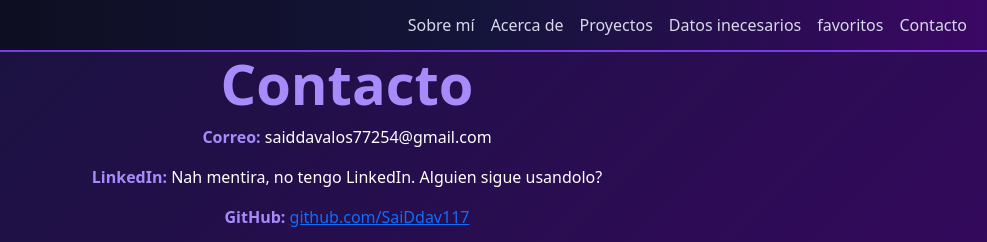
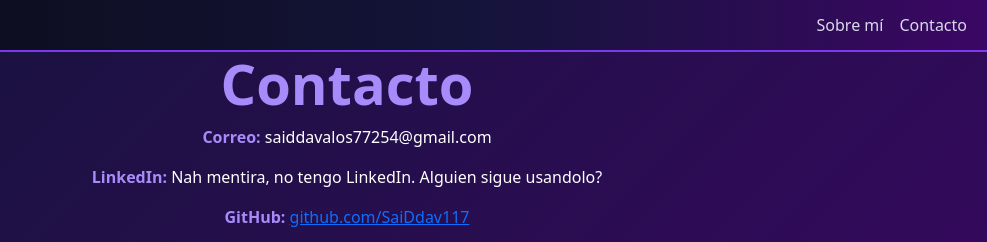
Before and after one commit to SaiDdav117/portafolio-personal, a plain HTML site: page index2.html in a window 1280 px wide. Shown: the top 242 px of the page, 293-1280 px from the left. Drawn offline with nearby package versions, Linux system fonts and the light colour scheme.

Commit message:
Add files via upload

```diff
--- a/index2.html
+++ b/index2.html
@@ -29,10 +29,6 @@
             <div class="collapse navbar-collapse" id="navbarNav">
                 <div class="navbar-nav ms-auto">
                    <a class="nav-link" href="index.html">Sobre mí</a>
-                     <a class="nav-link" href="index.html #acerca-de">Acerca de</a>
-                    <a class="nav-link" href="index.html #proyectos">Proyectos</a>
-                    <a class="nav-link" href="index.html #Datos inecesarios">Datos inecesarios</a>
-                    <a class="nav-link" href="index.html #favoritos">favoritos</a>
                     <a class="nav-link" href="#contacto">Contacto</a>
                 </div>
             </div>
```
